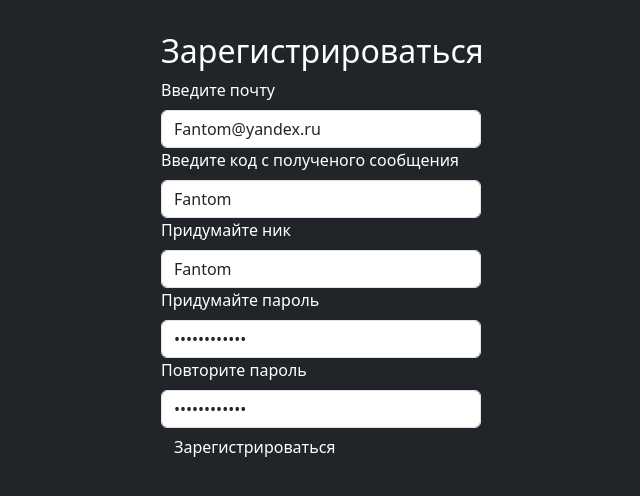
After one commit to Fantomchick/Mega_encryption, a Django app: page /reg/ in a window 1280 px wide. The commit adds this page. Shown: the top 496 px of the page, without its empty margins (238-878 px from the left). Run offline with Django 5.2, Linux system fonts and the light colour scheme; some libraries are stand-ins or nearby versions.

Commit message:
добавил регистрацию

```diff
--- /dev/null
+++ b/Web_encryption/encryption_app/static/css/reg.css
@@ -0,0 +1,57 @@
+.auth {
+    margin-left: 2rem;
+    margin-right: 2rem;
+    margin-top: 2rem;
+    width: 20rem;
+    align-items: center;
+
+}
+
+body {
+    background: #000000;
+    color: #000000;
+}
+
+#pole {
+    margin-left: 2rem;
+    margin-right: 2rem;
+    margin-top: 2rem;
+    width: 20rem;
+    align-items: center;
+    background-color: black;
+}
+
+#nav-login {
+    background-color: black;
+}
+
+#obsh {
+    align-items: center;
+}
+
+p {
+    color: #ffffff;
+}
+
+#reg-link:hover {
+    text-decoration: underline
+}
+
+#reg-link:active {
+    color: coral
+}
+
+#reg-link {
+    color: rgb(255, 255, 255);
+    text-decoration: none;
+}
+
+@media screen and (max-width: 600px) {
+    header {
+        height: 15rem;
+    }
+
+    interesting-text {}
+
+    interesting-title {}
+}
--- /dev/null
+++ b/Web_encryption/encryption_app/static/js/reg.js
@@ -0,0 +1,39 @@
+$('#reg-btn').click(
+    function () {
+        let nickname = $('#nickname').val()
+        let password = $('#password').val()
+        let email = $('#email').val()
+        let codEmail = $('#cod-email').val()
+        let passwordProverka = $('#password-proverka').val()
+        let regButton = $('#reg-btn')
+        const CSRF = $('[name=csrfmiddlewaretoken]').val()
+
+        let userData = {
+            'nickname': nickname,
+            'password': password,
+            'email': email,
+            'codemail': codEmail,
+            'passwordproverka': passwordProverka,
+            'csrfmiddlewaretoken': CSRF
+        }
+        $.ajax({
+            url: '/reg/',
+            type: 'POST',
+            dataType: 'json',
+            data: userData,
+
+            success:
+                function (data) {
+                    console.log('Success: ', data);
+                    regButton.text('Успешно');
+                    regButton.prop('disabled', true);
+                    regButton.css({
+                        'background-color': '#4CAF50',
+                        'color': '#fff',
+                    });
+                    window.location.href = '/'; //переход на главную сайта
+                },
+        });
+
+    }
+);
--- /dev/null
+++ b/Web_encryption/encryption_app/templates/reg.html
@@ -0,0 +1,45 @@
+{% load static %}
+<!doctype HTML>
+<html lang="ru">
+
+<head>
+    <meta charset="UTF-8">
+    <meta name="viewport" content="width=device-width, initial-scale=1.0">
+    <title>Document</title>
+    <link rel='icon' href={%static 'img/faicon.png' %}>
+    </link>
+    <link rel="stylesheet" href={%static 'css/reg.css' %}>
+    </link>
+    <link rel="stylesheet" href="https://cdnjs.cloudflare.com/ajax/libs/font-awesome/7.0.1/css/all.min.css"  integrity="sha512-2SwdPD6INVrV/lHTZbO2nodKhrnDdJK9/kg2XD1r9uGqPo1cUbujc+IYdlYdEErWNu69gVcYgdxlmVmzTWnetw==" crossorigin="anonymous" referrerpolicy="no-referrer" />
+    <link href="https://cdn.jsdelivr.net/npm/bootstrap@5.3.3/dist/css/bootstrap.min.css" rel="stylesheet" integrity="sha384-QWTKZyjpPEjISv5WaRU9OFeRpok6YctnYmDr5pNlyT2bRjXh0JMhjY6hW+ALEwIH" crossorigin="anonymous">
+</head>
+<body class="bg-dark">
+    {% csrf_token %}
+    <div class="container text-white bg-dark">
+        <div class="row justify-content-center">
+            <div class="col-sm-6">
+                <main class="auth">
+                    <h2 id='obsh'>Зарегистрироваться</h2>
+                    <label for='nickname' class='form-label' id='email-label'>Введите почту</label>
+                    <input type="email" class='form-control ' id='email' value='Fantom@yandex.ru'>
+                    <label for='nickname' class='form-label' id='cod-email-label'>Введите код с полученого сообщения</label>
+                    <input type="text" class='form-control ' id='cod-email' value='Fantom'>
+                    <label for='nickname' class='form-label' id='nickname-label'>Придумайте ник</label>
+                    <input type="text" class='form-control ' id='nickname' value='Fantom'>
+                    <label for='password' class='form-label' id='password-label'>Придумайте пароль</label>
+                    <input type="password" class='form-control ' id='password' value='111fefefefef'>
+                    <label for='password' class='form-label' id='password-proverka-label'>Повторите пароль</label>
+                    <input type="password" class='form-control ' id='password-proverka' value='111fefefefef'>
+                    <input type="button" class='btn btn-dark' id='reg-btn' value='Зарегистрироваться'>
+                </main>
+            </div>
+        </div>
+
+    <script src="https://ajax.googleapis.com/ajax/libs/jquery/3.7.1/jquery.min.js"></script>
+
+    <!-- Bootstrap5.3.js -->
+    <script src={% static 'js/reg.js' %}></script>
+    <script src="https://cdn.jsdelivr.net/npm/bootstrap@5.3.3/dist/js/bootstrap.bundle.min.js" integrity="sha384-YvpcrYf0tY3lHB60NNkmXc5s9fDVZLESaAA55NDzOxhy9GkcIdslK1eN7N6jIeHz" crossorigin="anonymous"></script>
+
+</body>
+</html>
--- a/Web_encryption/encryption_app/urls.py
+++ b/Web_encryption/encryption_app/urls.py
@@ -4,4 +4,6 @@ from . import views
 #добавил привязку к идексу
 urlpatterns= [
     path('',views.index,name='index'),
+    path('reg/',views.reg,name='reg'),\
+    path('logout/',views.logout_view,name='logout'),
 ]
--- a/Web_encryption/encryption_app/views.py
+++ b/Web_encryption/encryption_app/views.py
@@ -1,13 +1,31 @@
-from django.shortcuts import render
+from django.shortcuts import render, redirect
 from django.contrib.auth.models import User
+from django.contrib.auth import login, logout, authenticate
+from django.http import JsonResponse
 from django.http import JsonResponse
 #рендеринг индекса
 def index(request):
+    try:
+        context = {'username': request.user.username}
+        return render(request,"index.html",context)
+    except AttributeError as e:
+        return render(request,"index.html")
+
+def reg(request):
     if request.method == 'POST':
-        crfile = request.POST.get('crfile')
-        return JsonResponse({'status':'success','message':'Файл зашифрован'})
-    if request.method == 'POST':
-        cdfile= request.POST.get('cdfile')
-        return JsonResponse({'status':'success','message':'Файл дешифрован'})
+        username = request.POST.get('nickname')
+        password = request.POST.get('password')
+        email = request.POST.get('email')
+        cod_email= request.POST.get('codEmail')
+        password_proverka = request.POST.get('passwordProverka')
+        user=User.objects.create_user(username,email,password)
+        login(request, user)
+        #\n-это перенос строки
+        print("Ник: ",username,'\n',"Пароль: ",password,"Почта",email,'\n',"Код",cod_email,'\n',"Пароль проверка",password_proverka,sep='')
+        return JsonResponse({'status':'success'})
 
-    return render(request,"index.html")
+    return render(request,"reg.html")
+
+def logout_view(request):
+    logout(request)
+    return redirect('index')
```
Also changed, not shown: Web_encryption/encryption_app/static/css/encryption.css (renamed from Web_encryption/encryption_app/static/encryption.css, +1 -16 lines), Web_encryption/encryption_app/templates/index.html (+36 -6 lines), Web_encryption/db.sqlite3, Web_encryption/encryption_app/static/js/codebreaker.js (renamed from Web_encryption/encryption_app/static/codebreaker.js), Web_encryption/encryption_app/static/js/cryptographer.js (renamed from Web_encryption/encryption_app/static/cryptographer.js).
